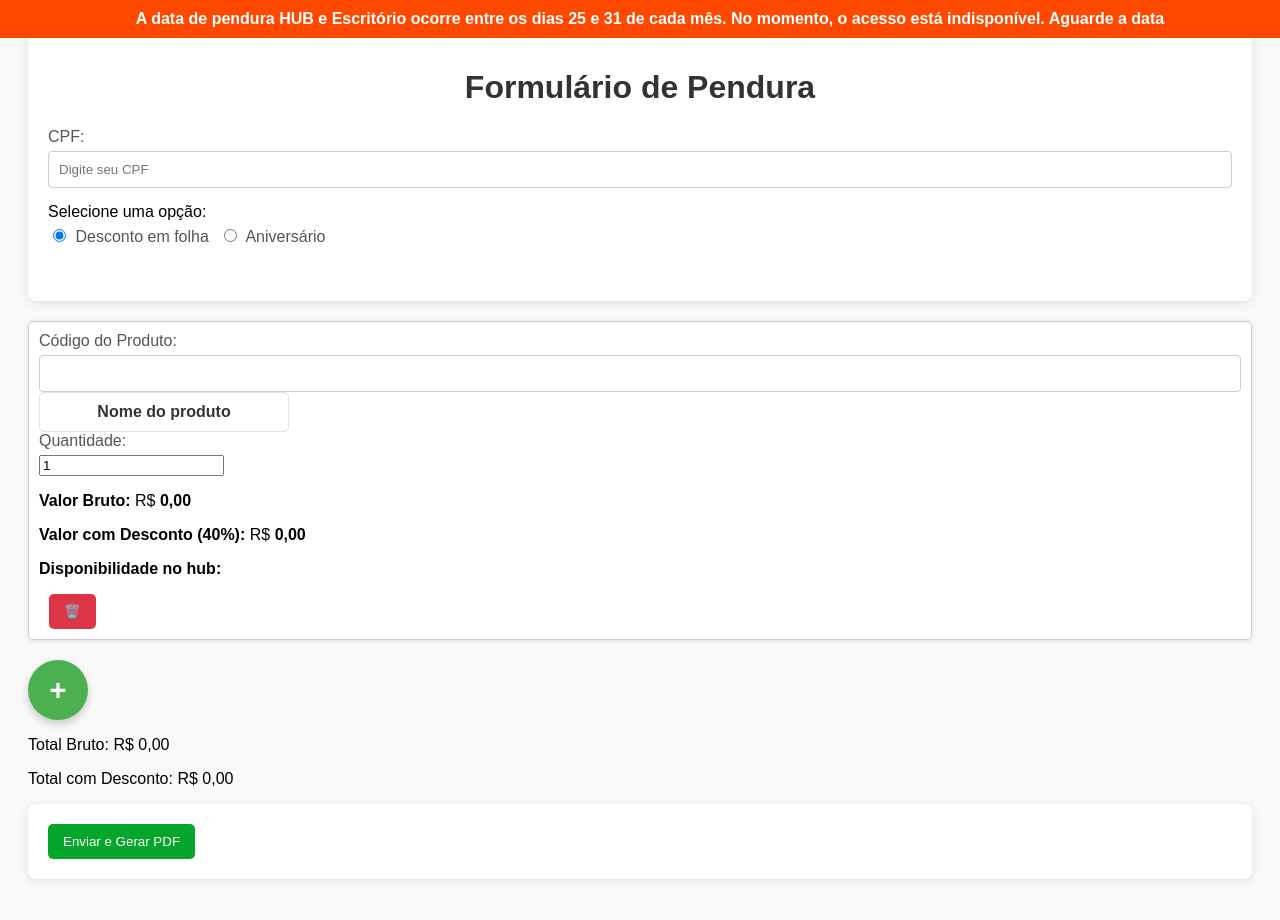
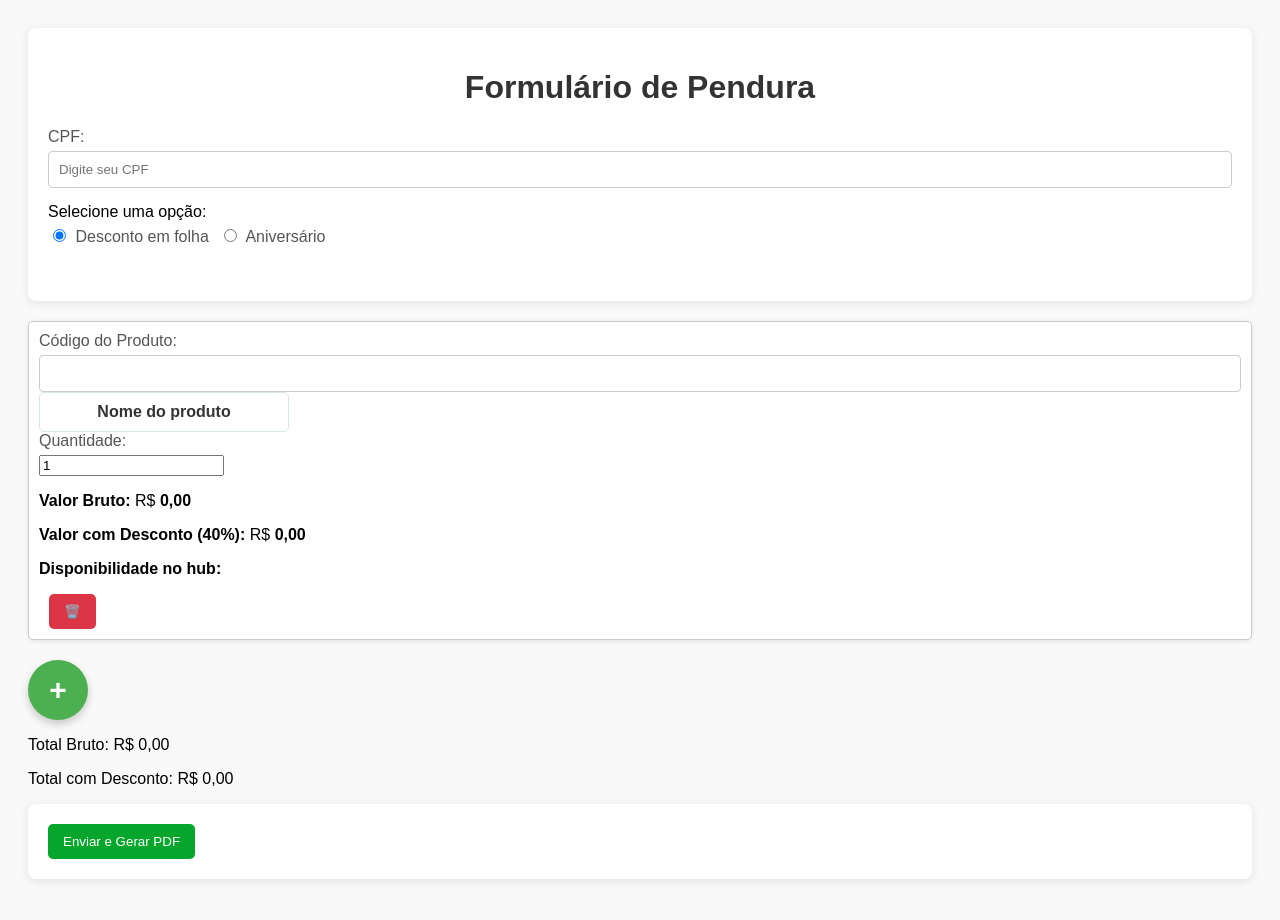
Before and after one commit to Azunduri/PENDURAESTOQUEHUB, a plain HTML site: page index.html in a window 1280 px wide. Drawn offline with nearby package versions, Linux system fonts and the light colour scheme.

Commit message:
Update index.html

```diff
--- a/index.html
+++ b/index.html
@@ -780,7 +780,7 @@ function formatarReais(valor) {
         const diaAtual = dataAtual.getDate();
 
         // Verificar se o dia atual está entre 15 e 20
-        if (diaAtual >= 25 && diaAtual <= 31) {
+        if (diaAtual >= 4 && diaAtual <= 7) {
             // Liberar a página para interação
             document.getElementById('banner').style.display = 'none';  // Esconde o banner
             document.body.style.pointerEvents = 'auto';  // Libera a interação na página
```
